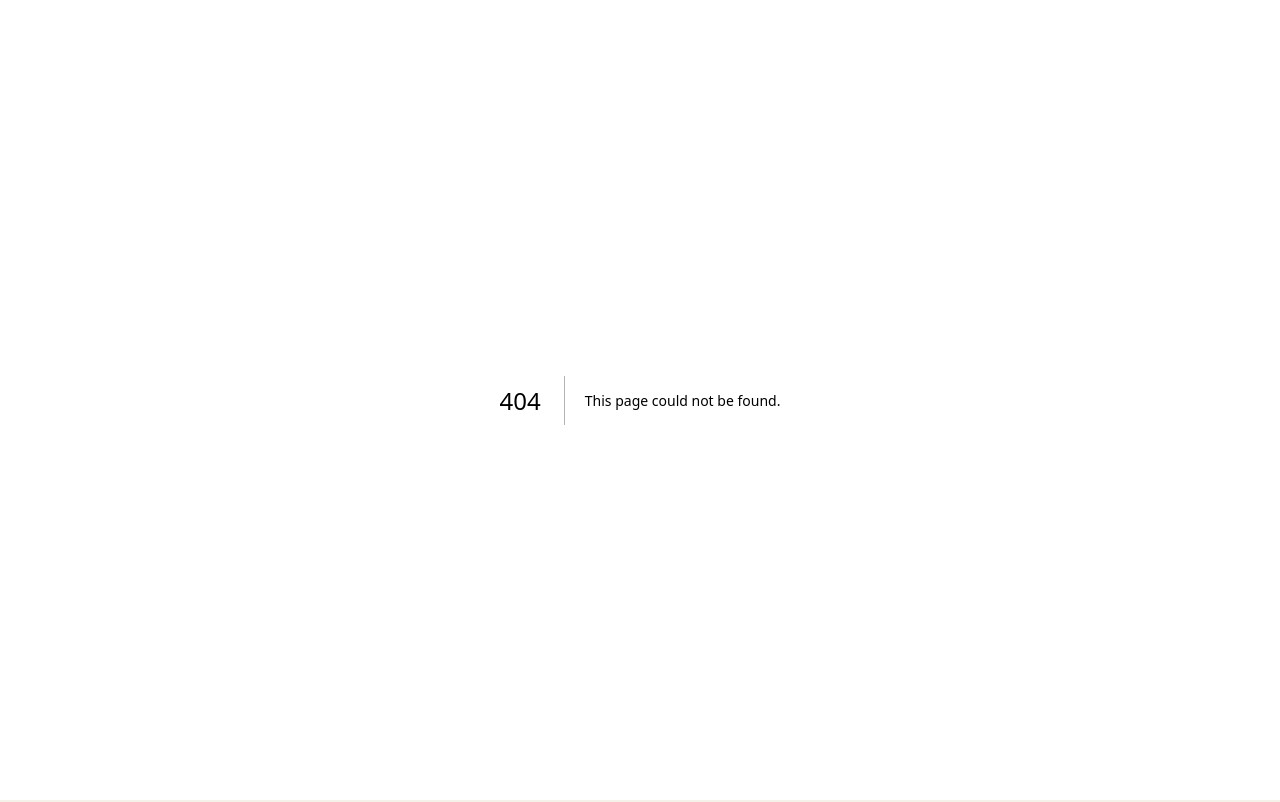
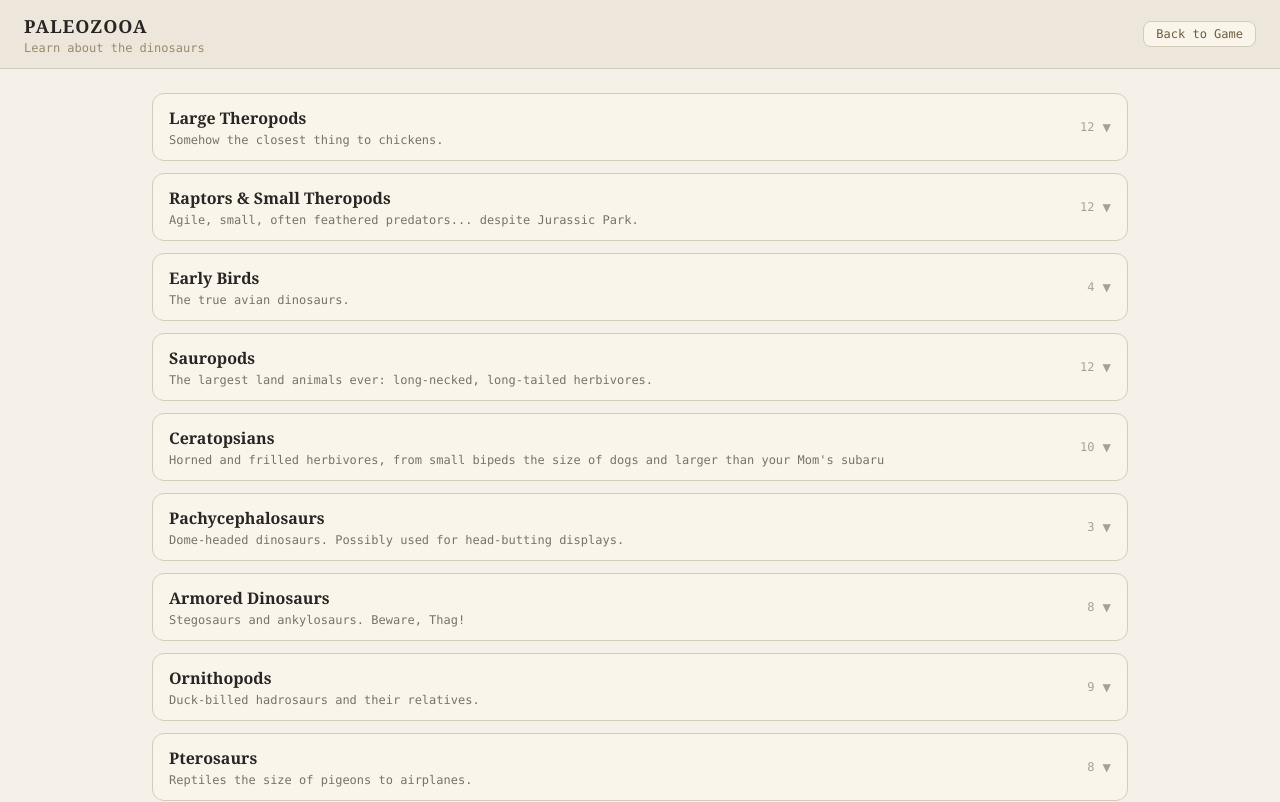
Before and after one commit to ADaga460/paleozooa, a Next.js app: page /learn in a window 1280 px wide. Before the commit this address had no page. Shown: the top 802 px of the page. Built offline with nearby package versions, Linux system fonts and the light colour scheme.

Commit message:
Add Learn page and LearnCard component for dinosaur information

```diff
--- /dev/null
+++ b/app/learn/page.tsx
@@ -0,0 +1,167 @@
+'use client';
+
+import { useState } from 'react';
+import Link from 'next/link';
+import { Organism } from '@/types';
+import organismsData from '@/data/organisms.json';
+import { LearnCard } from '@/components/learn/LearnCard';
+
+const allOrganisms = organismsData as Organism[];
+
+interface CladeGroup {
+  name: string;
+  description: string;
+  organisms: Organism[];
+}
+
+function buildGroups(): CladeGroup[] {
+  const groups: CladeGroup[] = [
+    {
+      name: 'Large Theropods',
+      description: 'Somehow the closest thing to chickens.',
+      organisms: allOrganisms.filter(o => {
+        const p = o.taxonomyPath;
+        if (!p.includes('Theropoda')) return false;
+        const ids = ['tyrannosaurus','allosaurus','spinosaurus','carnotaurus','giganotosaurus','megalosaurus','majungasaurus','suchomimus','carcharodontosaurus','ceratosaurus','baryonyx','dilophosaurus'];
+        return ids.includes(o.id);
+      }),
+    },
+    {
+      name: 'Raptors & Small Theropods',
+      description: 'Agile, small, often feathered predators... despite Jurassic Park.',
+      organisms: allOrganisms.filter(o => {
+        const ids = ['velociraptor','deinonychus','utahraptor','microraptor','compsognathus','coelophysis','troodon','oviraptor','gallimimus','therizinosaurus','deinocheirus','yi'];
+        return ids.includes(o.id);
+      }),
+    },
+    {
+      name: 'Early Birds',
+      description: 'The true avian dinosaurs.',
+      organisms: allOrganisms.filter(o => {
+        const ids = ['archaeopteryx','confuciusornis','hesperornis','ichthyornis'];
+        return ids.includes(o.id);
+      }),
+    },
+    {
+      name: 'Sauropods',
+      description: 'The largest land animals ever: long-necked, long-tailed herbivores.',
+      organisms: allOrganisms.filter(o => o.taxonomyPath.includes('Sauropodomorpha')),
+    },
+    {
+      name: 'Ceratopsians',
+      description: 'Horned and frilled herbivores, from small bipeds the size of dogs and larger than your Mom\'s subaru',
+      organisms: allOrganisms.filter(o => o.taxonomyPath.includes('Ceratopsia') || o.taxonomyPath.includes('Psittacosauridae')),
+    },
+    {
+      name: 'Pachycephalosaurs',
+      description: 'Dome-headed dinosaurs. Possibly used for head-butting displays.',
+      organisms: allOrganisms.filter(o => o.taxonomyPath.includes('Pachycephalosauria')),
+    },
+    {
+      name: 'Armored Dinosaurs',
+      description: 'Stegosaurs and ankylosaurs. Beware, Thag!',
+      organisms: allOrganisms.filter(o => o.taxonomyPath.includes('Thyreophora')),
+    },
+    {
+      name: 'Ornithopods',
+      description: 'Duck-billed hadrosaurs and their relatives.',
+      organisms: allOrganisms.filter(o => o.taxonomyPath.includes('Ornithopoda')),
+    },
+    {
+      name: 'Pterosaurs',
+      description: 'Reptiles the size of pigeons to airplanes.',
+      organisms: allOrganisms.filter(o => o.taxonomyPath.includes('Pterosauria')),
+    },
+    {
+      name: 'Marine Reptiles',
+      description: 'Bet you didn\'t know these were dinosaurs! They weren\'t. But they were cool.',
+      organisms: allOrganisms.filter(o =>
+        o.taxonomyPath.includes('Sauropterygia') ||
+        o.taxonomyPath.includes('Ichthyosauria') ||
+        o.taxonomyPath.includes('Squamata')
+      ),
+    },
+    {
+      name: 'Crocodylomorphs & Archosaurs',
+      description: 'Yes, crocodiles. Not dinosaurs. Just as cool, though.',
+      organisms: allOrganisms.filter(o =>
+        o.taxonomyPath.includes('Pseudosuchia') ||
+        o.taxonomyPath.includes('Archosauromorpha')
+      ),
+    },
+    {
+      name: 'Other Mesozoic Animals',
+      description: 'Ammonites, odd reptiles, and other weird & wonderful creatures of the Mesozoic.',
+      organisms: allOrganisms.filter(o => {
+        const p = o.taxonomyPath;
+        return !p.includes('Dinosauria') && !p.includes('Pterosauria') &&
+               !p.includes('Sauropterygia') && !p.includes('Ichthyosauria') &&
+               !p.includes('Squamata') && !p.includes('Pseudosuchia') &&
+               !p.includes('Archosauromorpha');
+      }),
+    },
+  ];
+
+  // Filter out empty groups
+  return groups.filter(g => g.organisms.length > 0);
+}
+
+export default function LearnPage() {
+  const groups = buildGroups();
+  const [openGroup, setOpenGroup] = useState<string | null>(null);
+
+  return (
+    <div className="min-h-screen bg-[#f5f0e8] text-stone-900">
+      {/* Header */}
+      <header className="flex items-center justify-between px-4 md:px-6 py-3 border-b border-[#d4cbb8] bg-[#ede7db]">
+        <div>
+          <h1 className="text-lg font-bold text-stone-800 tracking-wider font-serif">
+            PALEOZOOA
+          </h1>
+          <p className="text-xs text-[#9a8a6a]">Learn about the dinosaurs</p>
+        </div>
+        <Link
+          href="/"
+          className="bg-[#faf5eb] border border-[#d4cbb8] rounded-lg px-3 py-1 text-xs text-[#6b5c3e] hover:bg-[#e8e0d0] transition-colors"
+        >
+          Back to Game
+        </Link>
+      </header>
+
+      <main className="max-w-5xl mx-auto p-4 md:p-6">
+
+        <div className="space-y-3">
+          {groups.map(group => {
+            const isOpen = openGroup === group.name;
+            return (
+              <div key={group.name} className="border border-[#d4cbb8] rounded-xl overflow-hidden bg-[#faf5eb]">
+                <button
+                  onClick={() => setOpenGroup(isOpen ? null : group.name)}
+                  className="w-full flex items-center justify-between px-4 py-3 hover:bg-[#ede7db] transition-colors text-left"
+                >
+                  <div>
+                    <h2 className="text-base font-bold text-stone-800 font-serif">{group.name}</h2>
+                    <p className="text-xs text-stone-500 mt-0.5">{group.description}</p>
+                  </div>
+                  <div className="flex items-center gap-2 flex-shrink-0 ml-3">
+                    <span className="text-xs text-stone-400">{group.organisms.length}</span>
+                    <span className="text-stone-400 text-sm">{isOpen ? '▲' : '▼'}</span>
+                  </div>
+                </button>
+                {isOpen && (
+                  <div className="border-t border-[#d4cbb8] p-4">
+                    <div className="grid grid-cols-1 sm:grid-cols-2 lg:grid-cols-3 gap-3">
+                      {group.organisms.map(org => (
+                        <LearnCard key={org.id} organism={org} />
+                      ))}
+                    </div>
+                  </div>
+                )}
+              </div>
+            );
+          })}
+        </div>
+      </main>
+    </div>
+  );
+}
--- /dev/null
+++ b/components/learn/LearnCard.tsx
@@ -0,0 +1,78 @@
+'use client';
+
+import { Organism } from '@/types';
+import { useWikipedia } from '@/hooks/useWikipedia';
+
+const PERIOD_COLORS: Record<string, string> = {
+  'Late Triassic': '#a85c32',
+  'Middle Triassic': '#b8723e',
+  'Early Triassic': '#c4884a',
+  'Late Jurassic': '#7a8a3a',
+  'Middle Jurassic': '#8a9a4a',
+  'Early Jurassic': '#6a7a2a',
+  'Late Cretaceous': '#4a7a7a',
+  'Early Cretaceous': '#5a8a8a',
+};
+
+export function LearnCard({ organism }: { organism: Organism }) {
+  const { data, loading } = useWikipedia(organism.wikipediaSlug);
+  const periodColor = PERIOD_COLORS[organism.timePeriod] ?? '#6b5c3e';
+
+  return (
+    <div className="border border-[#d4cbb8] rounded-lg bg-white overflow-hidden flex flex-col">
+      {/* Image area */}
+      <div className="bg-[#f0ebe1] flex items-center justify-center h-40">
+        {loading && (
+          <p className="text-xs text-stone-400 animate-pulse">Loading...</p>
+        )}
+        {!loading && data?.thumbnail?.source ? (
+          <img
+            src={data.thumbnail.source}
+            alt={organism.commonName}
+            className="max-h-40 w-full object-contain"
+          />
+        ) : !loading ? (
+          <p className="text-xs text-stone-400">No image available</p>
+        ) : null}
+      </div>
+
+      {/* Info */}
+      <div className="px-3 py-2.5 flex-1 flex flex-col gap-1.5">
+        <div className="flex items-start justify-between gap-2">
+          <div className="min-w-0">
+            <p className="text-sm font-bold text-stone-800">{organism.commonName}</p>
+            <p className="text-xs text-stone-500 italic">{organism.scientificName}</p>
+          </div>
+          <span
+            className="text-[10px] px-1.5 py-0.5 rounded-full flex-shrink-0 text-white font-medium mt-0.5"
+            style={{ backgroundColor: periodColor }}
+          >
+            {organism.timePeriod}
+          </span>
+        </div>
+
+        {data?.extract && (
+          <p className="text-xs text-stone-600 leading-relaxed flex-1">
+            {data.extract.length > 250
+              ? data.extract.slice(0, 250).replace(/\s\S*$/, '') + '...'
+              : data.extract}
+          </p>
+        )}
+
+        <div className="flex items-center justify-between pt-1">
+          <span className="text-[10px] text-stone-400">{organism.timePeriodMya} MYA</span>
+          {data?.content_urls?.desktop?.page && (
+            <a
+              href={data.content_urls.desktop.page}
+              target="_blank"
+              rel="noopener noreferrer"
+              className="text-[10px] text-[#5a8f5a] hover:underline"
+            >
+              Wikipedia ↗
+            </a>
+          )}
+        </div>
+      </div>
+    </div>
+  );
+}
--- a/components/ui/Header.tsx
+++ b/components/ui/Header.tsx
@@ -1,4 +1,5 @@
 'use client';
+import Link from 'next/link';
 
 export function Header({
   mode,
@@ -33,6 +34,12 @@ export function Header({
             {m === 'daily' ? 'Daily' : 'Practice'}
           </button>
         ))}
+        <Link
+          href="/learn"
+          className="bg-[#faf5eb] border border-[#d4cbb8] rounded-lg px-2 py-1 text-xs text-[#6b5c3e] hover:bg-[#e8e0d0] transition-colors"
+        >
+          Learn
+        </Link>
         <button
           onClick={onShowHowTo}
           className="bg-[#faf5eb] border border-[#d4cbb8] rounded-lg px-2 py-1 text-xs text-[#6b5c3e] hover:bg-[#e8e0d0] transition-colors"
```
